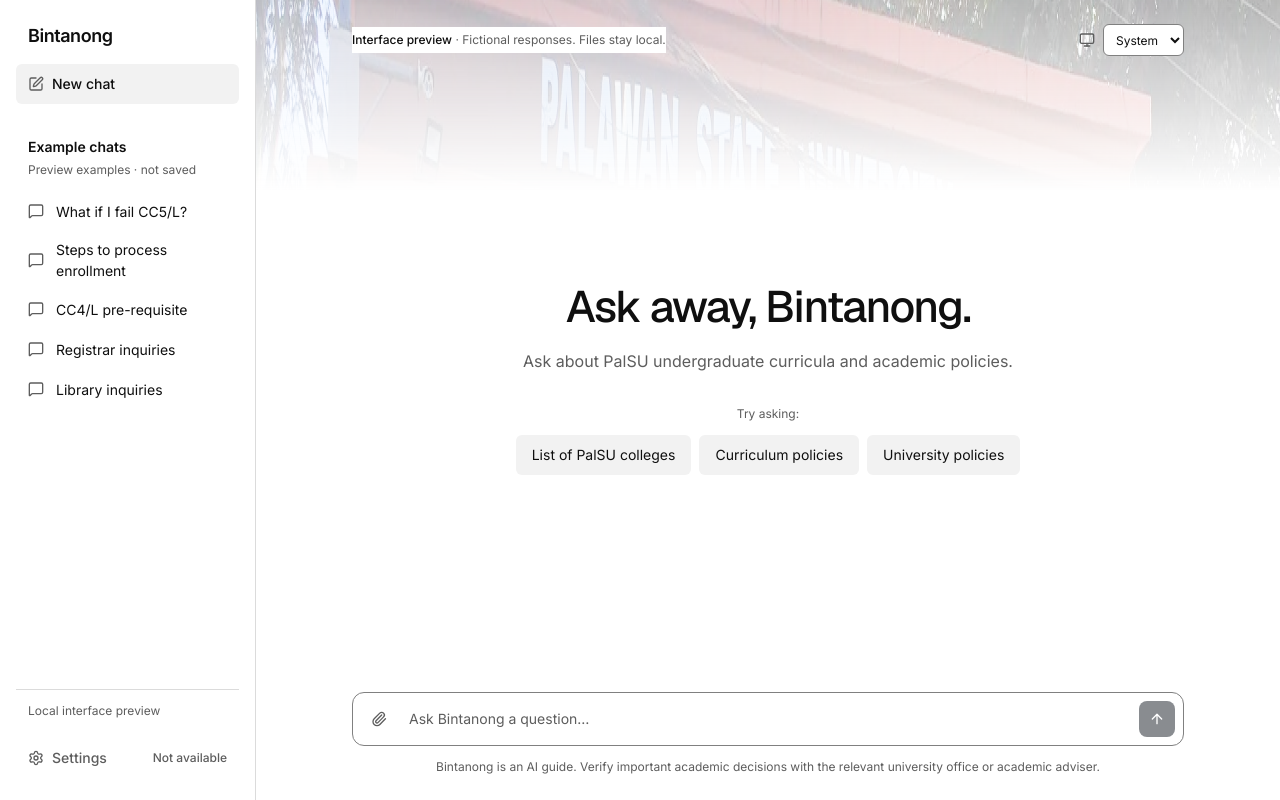
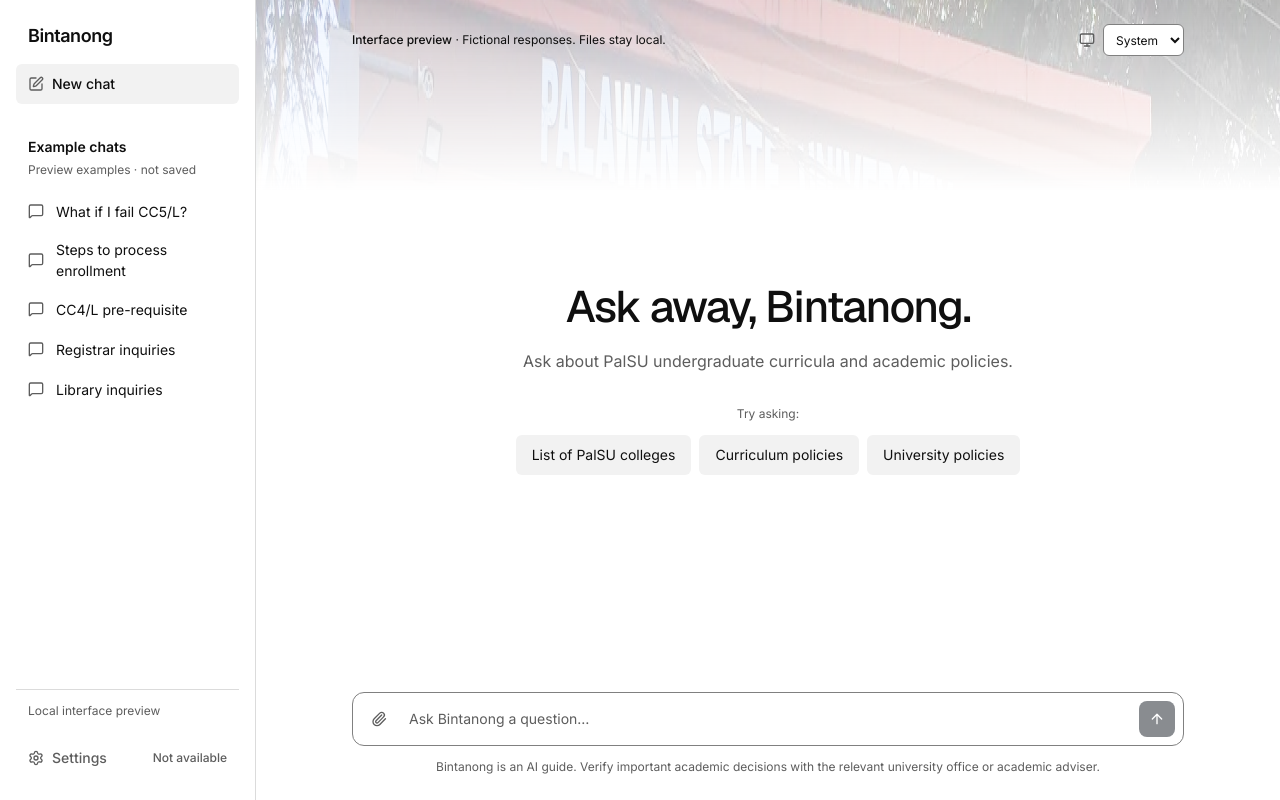
Before and after one commit to bintanong420/Bintanong, a Next.js app in the folder frontend/: page / in a window 1280 px wide. Built offline with nearby package versions, Linux system fonts and the light colour scheme.

Commit message:
fix(frontend): remove preview notice highlight background

```diff
--- a/frontend/app/styles.css
+++ b/frontend/app/styles.css
@@ -78,8 +78,8 @@ button:active:not(:disabled) { filter: brightness(0.94); }
 .workspace-main { position: relative; isolation: isolate; display: flex; flex-direction: column; min-inline-size: 0; min-block-size: 0; }
 .workspace-toolbar, .empty-conversation, .conversation, .composer-area { inline-size: min(calc(100% - 3rem), var(--content-width)); margin-inline: auto; }
 .workspace-toolbar { display: flex; align-items: center; justify-content: space-between; gap: 1rem; padding-block: 1.5rem; }
-.preview-notice { margin: 0; padding: 0.25rem 0; color: var(--muted-foreground); background: var(--background); font-size: 0.75rem; line-height: 1.5; }
-.preview-notice span { color: var(--foreground); font-weight: 500; }
+.preview-notice { margin: 0; padding: 0.25rem 0; color: var(--foreground); font-size: 0.75rem; line-height: 1.5; }
+.preview-notice span { font-weight: 500; }
 .appearance-control { display: flex; flex-shrink: 0; align-items: center; gap: 0.5rem; color: var(--muted-foreground); }
 .appearance-control select { min-block-size: 2rem; max-inline-size: 7rem; border: 1px solid var(--control-border); border-radius: 0.375rem; padding: 0.25rem 0.5rem; background: var(--background); color: var(--foreground); font: inherit; font-size: 0.75rem; }
 .campus-banner { position: absolute; z-index: -1; inset-block-start: 0; inset-inline: 0; block-size: 12rem; overflow: clip; opacity: 0.35; mask-image: linear-gradient(to bottom, black, transparent); }
```
Also changed, not shown: 2 other files (tests, documents, lock files or other folders).
